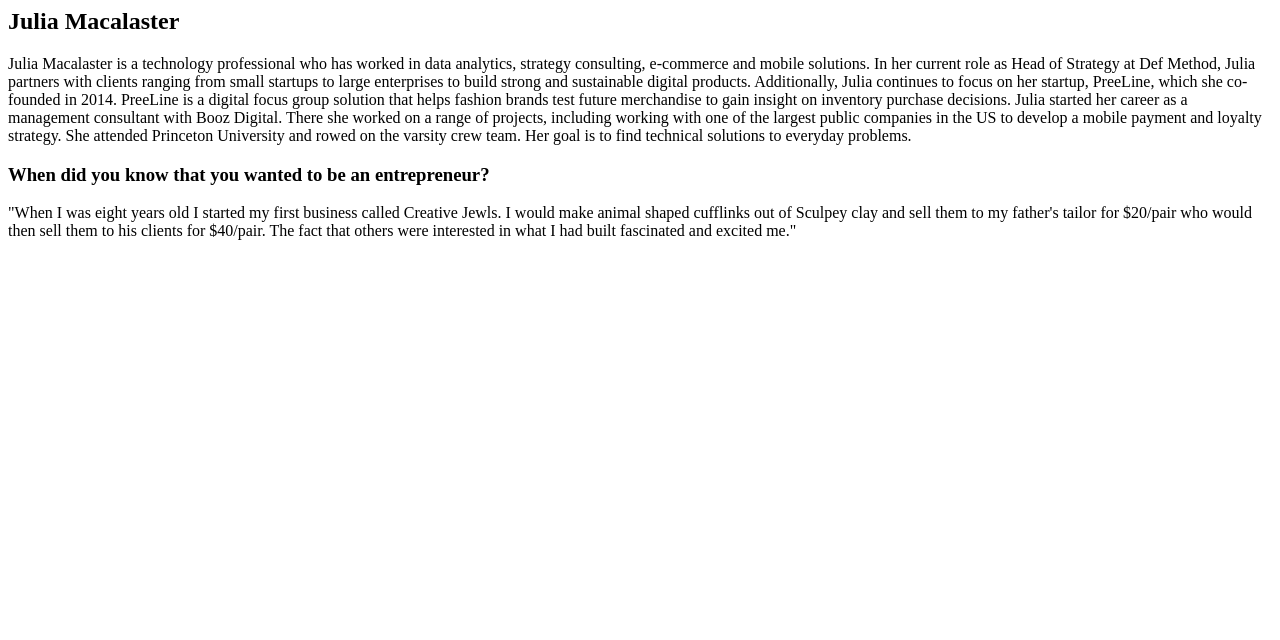
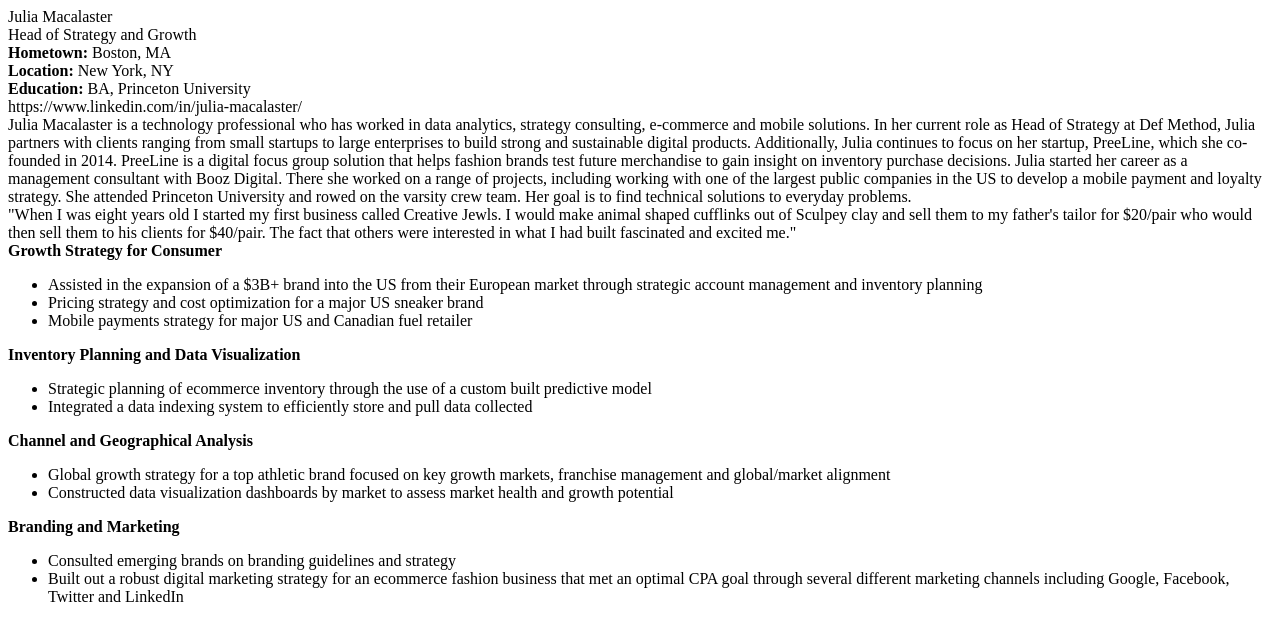
Before and after one commit to defmethodinc/def-method-website, a plain HTML site: page profiles/julia.html in a window 1280 px wide. Drawn offline with Linux system fonts and the light colour scheme.

Commit message:
[#156344996] Add test profile page for Julia Macalaster

```diff
--- a/profiles/julia.html
+++ b/profiles/julia.html
@@ -1,7 +1,53 @@
-<h2> Julia Macalaster </h2>
+<html>
 
-Julia Macalaster is a technology professional who has worked in data analytics, strategy consulting, e-commerce and mobile solutions. In her current role as Head of Strategy at Def Method, Julia partners with clients ranging from small startups to large enterprises to build strong and sustainable digital products. Additionally, Julia continues to focus on her startup, PreeLine, which she co-founded in 2014. PreeLine is a digital focus group solution that helps fashion brands test future merchandise to gain insight on inventory purchase decisions. Julia started her career as a management consultant with Booz Digital. There she worked on a range of projects, including working with one of the largest public companies in the US to develop a mobile payment and loyalty strategy. She attended Princeton University and rowed on the varsity crew team. Her goal is to find technical solutions to everyday problems.
+<div id='julia-name'>
+  Julia Macalaster
+</div>
 
-<h3> When did you know that you wanted to be an entrepreneur? </h3>
+<div id='julia-title'>
+  Head of Strategy and Growth
+</div>
 
-"When I was eight years old I started my first business called Creative Jewls.  I would make animal shaped cufflinks out of Sculpey clay and sell them to my father's tailor for $20/pair who would then sell them to his clients for $40/pair. The fact that others were interested in what I had built fascinated and excited me."
+<div id='julia-hometown-location-education'>
+  <b> Hometown: </b> Boston, MA <br>
+  <b> Location: </b> New York, NY <br>
+  <b> Education: </b> BA, Princeton University <br>
+</div>
+
+<div id='julia-linkedin'>
+  https://www.linkedin.com/in/julia-macalaster/
+</div>
+
+<div id='julia-background'>
+  Julia Macalaster is a technology professional who has worked in data analytics, strategy consulting, e-commerce and mobile solutions. In her current role as Head of Strategy at Def Method, Julia partners with clients ranging from small startups to large enterprises to build strong and sustainable digital products. Additionally, Julia continues to focus on her startup, PreeLine, which she co-founded in 2014. PreeLine is a digital focus group solution that helps fashion brands test future merchandise to gain insight on inventory purchase decisions. Julia started her career as a management consultant with Booz Digital. There she worked on a range of projects, including working with one of the largest public companies in the US to develop a mobile payment and loyalty strategy. She attended Princeton University and rowed on the varsity crew team. Her goal is to find technical solutions to everyday problems.
+</div>
+
+<div id='julia-entrepreneur'>
+  "When I was eight years old I started my first business called Creative Jewls.  I would make animal shaped cufflinks out of Sculpey clay and sell them to my father's tailor for $20/pair who would then sell them to his clients for $40/pair. The fact that others were interested in what I had built fascinated and excited me."
+</div>
+
+<div id='julia-sample-projects'>
+  <b>Growth Strategy for Consumer</b>
+  <ul>
+    <li> Assisted in the expansion of a $3B+ brand into the US from their European market through strategic account management and inventory planning </li>
+    <li> Pricing strategy and cost optimization for a major US sneaker brand </li>
+    <li> Mobile payments strategy for major US and Canadian fuel retailer </li>
+  </ul>
+  <b>Inventory Planning and Data Visualization</b>
+  <ul>
+    <li> Strategic planning of ecommerce inventory through the use of a custom built predictive model </li>
+    <li> Integrated a data indexing system to efficiently store and pull data collected </li>
+  </ul>
+  <b>Channel and Geographical Analysis</b>
+  <ul>
+    <li> Global growth strategy for a top athletic brand focused on key growth markets, franchise management and global/market alignment </li>
+    <li> Constructed data visualization dashboards by market to assess market health and growth potential </li>
+  </ul>
+  <b>Branding and Marketing</b>
+  <ul>
+    <li> Consulted emerging brands on branding guidelines and strategy </li>
+    <li> Built out a robust digital marketing strategy for an ecommerce fashion business that met an optimal CPA goal through several different marketing channels including Google, Facebook, Twitter and LinkedIn </li>
+  </ul>
+</div>
+
+</html>
```
